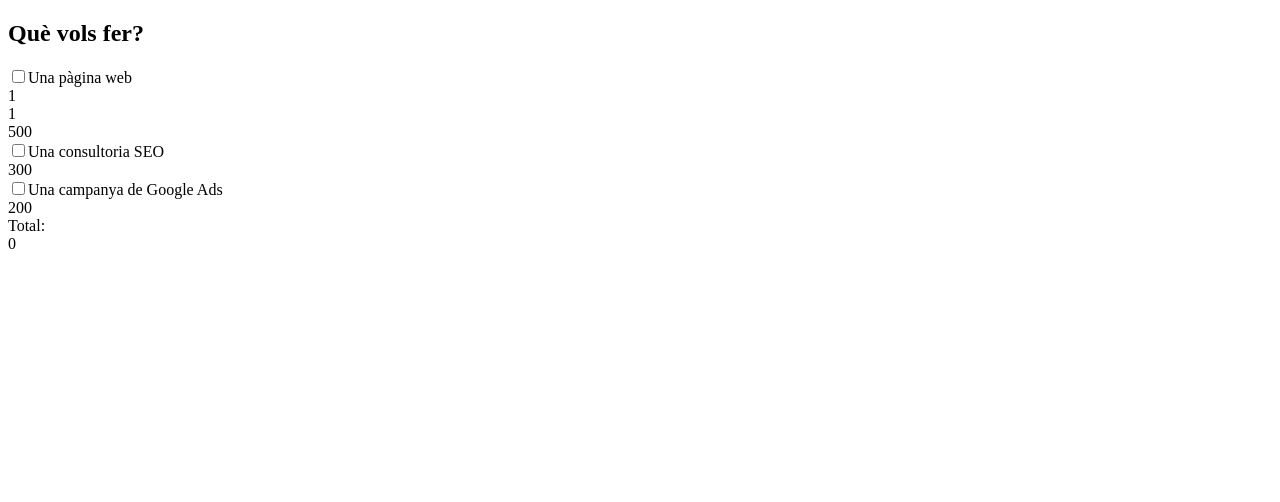
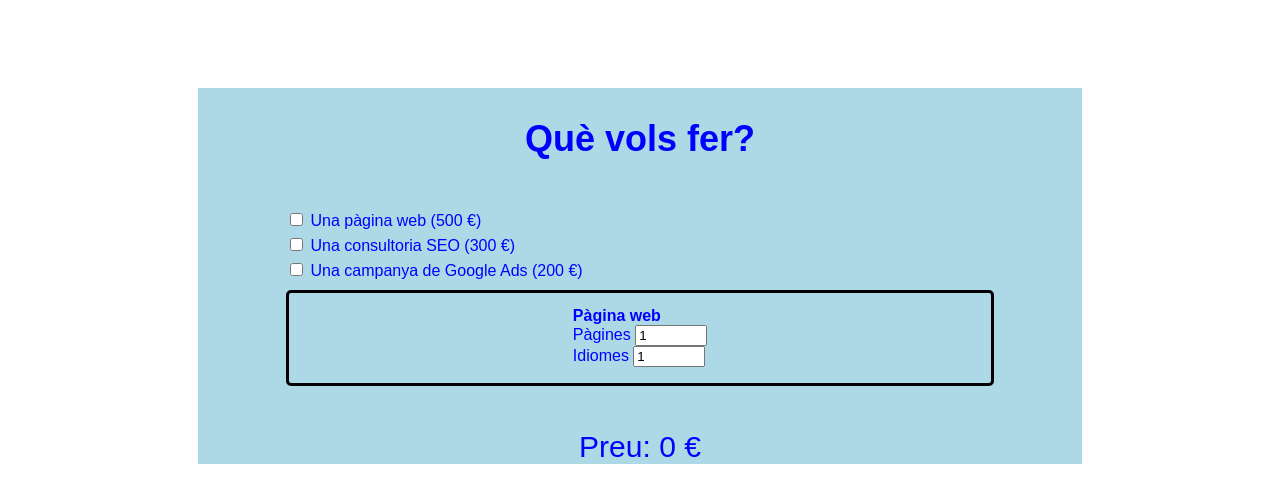
Before and after one commit to davidgomezmor/Sprint7, a React (Vite) app: page / in a window 1280 px wide. Shown: the top 502 px of the page. Built offline with nearby package versions, Linux system fonts and the light colour scheme.

Commit message:
Exercici 2 con styled no funciona 100% como quiero

```diff
--- a/package.json
+++ b/package.json
@@ -10,7 +10,8 @@
   },
   "dependencies": {
     "react": "^18.2.0",
-    "react-dom": "^18.2.0"
+    "react-dom": "^18.2.0",
+    "styled-components": "^5.3.6"
   },
   "devDependencies": {
     "@types/react": "^18.0.26",
--- a/src/App.jsx
+++ b/src/App.jsx
@@ -1,18 +1,32 @@
-import { useState } from "react";
+import { useState, useEffect } from "react";
 import { services } from "./services"
+import { PageAndLanguages } from "./components/PageAndLanguages";
+import { Title, Style, Body, Price } from "./styled"
 
 
-const printPrice = (price) => `${price}`;
+
 export default function App() {
+
+  const [pages, setPages] = useState(1);
+  const [languages, setLanguages] = useState(1);
   const [checkedState, setCheckedState] = useState(
     new Array(services.length).fill(false),
   );
-
   const [total, setTotal] = useState(0);
 
-  const ControlChanges = (position) => {
+  function controlPages(e) {
+    setPages(e.target.value);
+  }
+
+  function controlLanguages(e) {
+    setLanguages(e.target.value);
+
+  }
+
+  const controlChanges = (position) => {
     const updatedCheckedState = checkedState.map((item, index) =>
       index === position ? !item : item,
+
     );
 
     setCheckedState(updatedCheckedState);
@@ -23,42 +37,47 @@ export default function App() {
         }
         return sum;
       },
-      0
-    );
+      0);
 
-    setTotal(totalPrice);
+    setTotal((checkedState[0] && index === 0) ? (totalPrice + (pages * languages * 30)) : (totalPrice));
+
   };
-
+  const printPrice = (price) => `${price} €`;
   return (
-    <div>
-      <h2>Què vols fer?</h2>
-      {services.map(({ name, price, pages, languages }, index) => {
-        return (
-          <div>
-            <div>
+    <Body>
+      <div>
+        <Title><h2>Què vols fer?</h2></Title>
+        {services.map(({ name, price }, index) => {
+          return (
+            <Style>
               <input
                 key={index}
                 type="checkbox"
                 id={index}
                 checked={checkedState[index]}
-                onChange={() => ControlChanges(index)}
+                onChange={() => controlChanges(index)}
               />
-              {name}
-              <div>
-                {pages}
-              </div>
-              <div>
-                {languages}
-              </div>
-            </div>
-            {printPrice(price)}
-          </div>
-        );
-      })}
-      <div>
-        <div>Total:</div>
-        <div>{printPrice(total)}</div>
+              {` ${name} `}
+
+              ({printPrice(price)})
+            </Style>
+          )
+        })}
+        {/* {checkedState[0] && index === 0 && (<PageAndLanguages/>)} */}
+          <PageAndLanguages
+            pages={pages}
+            languages={languages}
+            controlPages={controlPages}
+            controlLanguages={controlLanguages}
+          />
+        <Style>
+          <Price>Preu:
+            {printPrice(` ${total}`)}
+            {setTotal}</Price>
+        </Style>
       </div>
-    </div>
+    </Body>
   );
+
+
 }
--- a/src/components/PageAndLanguages.jsx
+++ b/src/components/PageAndLanguages.jsx
@@ -1,18 +1,42 @@
-export const Search = () => {
-    const [showResults, setShowResults] = React.useState(false)
-    const onClick = () => setShowResults(true)
-    return (
-      <div>
-        <input type="submit" value="Search" onClick={onClick} />
-        { showResults ? <Results /> : null }
+
+import { BorderText, Text } from "../styled"
+
+export function PageAndLanguages({
+  pages, controlPages, languages, controlLanguages
+}) {
+
+  return (
+    <BorderText>
+    <>
+    <Text>
+          <div>
+        <b>Pàgina web</b>
+
+
+        <div>
+          Pàgines <input
+            type="number"
+            min="1" max="1000" step="1"
+            name="pages"
+            value={pages}
+            onChange={controlPages}
+          />
+
+        </div>
+        <div>
+        </div>
+        Idiomes   <input
+          type="number"
+          min="1" max="1000" step="1"
+          name="languages"
+          value={languages}
+          onChange={controlLanguages}
+        />
       </div>
-    )
-  }
+      </Text>
+    </>
+    </BorderText>
+  )
+}
 
-  const Results = () => (
-    <div id="results" className="search-results">
-      Some Results
-    </div>
-  )
-
-  ReactDOM.render(<Search />, document.querySelector("#container"))
+//rfce//
--- /dev/null
+++ b/src/styled.jsx
@@ -0,0 +1,63 @@
+import styled from "styled-components";
+
+export const Body = styled.div`
+  font-family: arial;
+  background-color: lightblue;
+  margin-right: 15%;
+  margin-left: 15%;
+  margin-bottom: 15%;
+  margin-top: 5%
+`;
+
+export const Title = styled.h2`
+display: flex;
+flex: stretch;
+align-items: center;
+justify-content: center;
+color: blue;
+margin-top: 10%;
+margin-right: 10%;
+margin-left: 10%;
+`;
+
+export const Text = styled.p`
+color: blue;
+margin-top: 2%;
+margin-top: 2%;
+margin-right: 5%;
+margin-left: 5%;
+`;
+
+export const Style = styled.div`
+color: blue;
+margin-right: 10%;
+margin-left: 10%;
+margin-bottom: 5px;
+`;
+
+export const BorderText = styled.div`
+border: 1px solid black;
+color: black;
+border-radius: 5px;
+border-width: medium;
+display: flex;
+flex: stretch;
+align-items: center;
+justify-content: center;
+margin-top: 10px;
+margin-bottom: 5%;;
+margin-right: 10%;
+margin-left: 10%;
+`;
+
+export const Price = styled.div`
+color: blue;
+display: flex;
+flex: stretch;
+align-items: center;
+justify-content: center;
+margin-right: 10%;
+margin-left: 10%;
+margin-bottom: 5%;
+font-size:30px;
+`;
```
Also changed, not shown: 1 other file (tests, documents, lock files or other folders).
